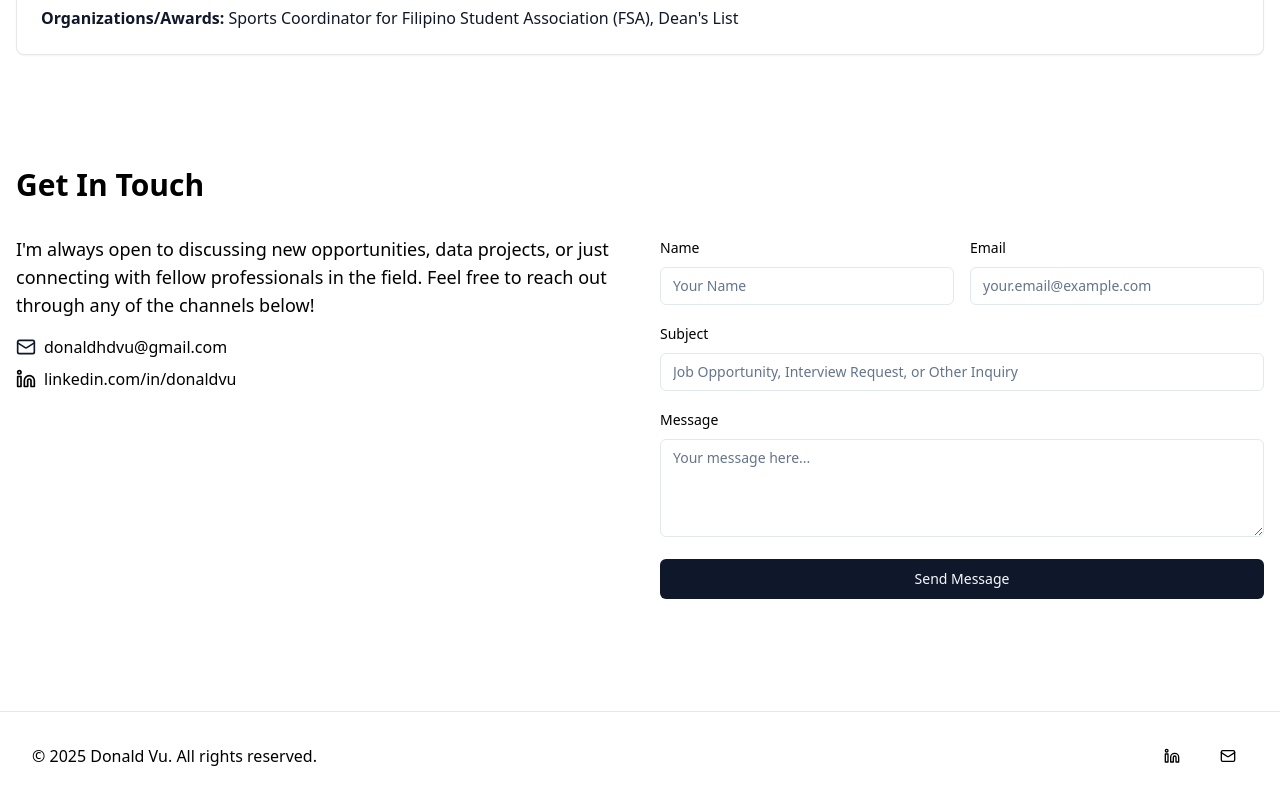
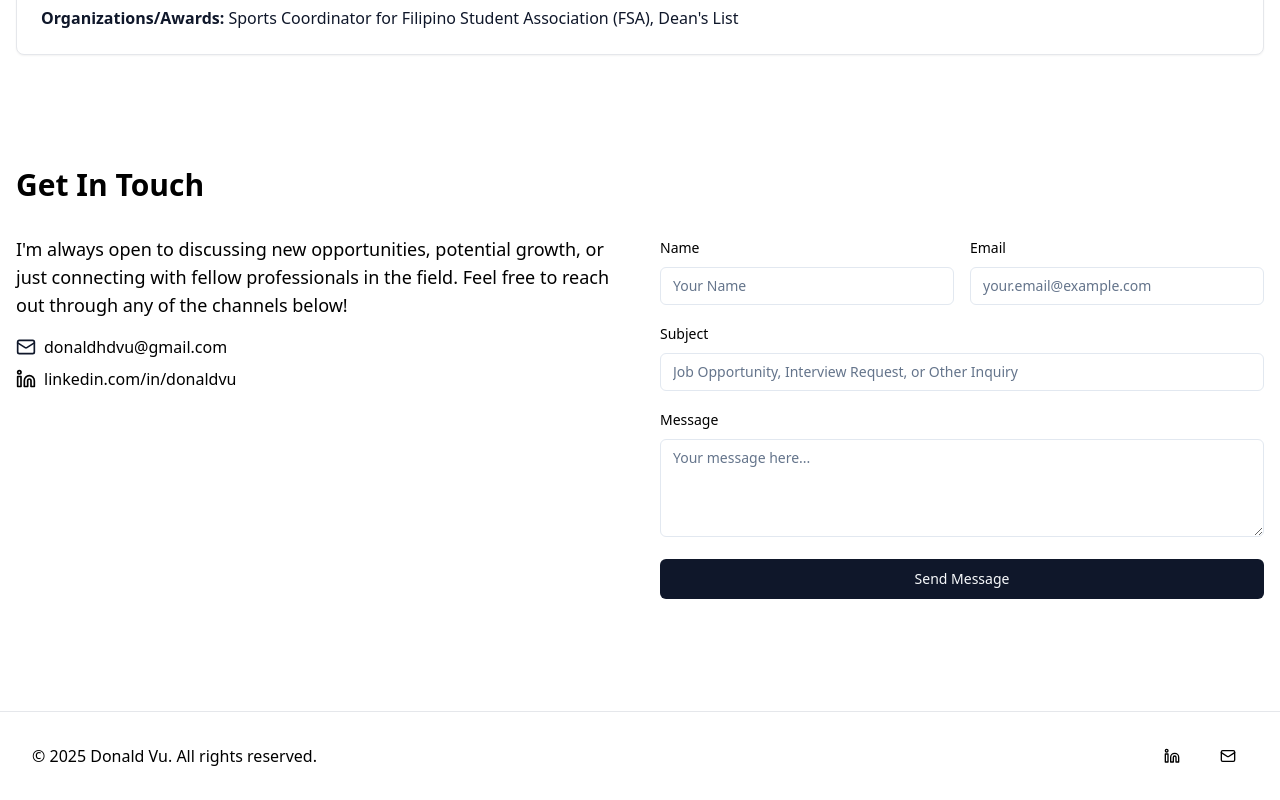
Before and after one commit to donnieevu/Portfolio, a Next.js app in the folder portfolio_webpage/: page / in a window 1280 px wide. Shown: the part 3868-4668 px from the top of the page. Built offline with nearby package versions, Linux system fonts and the light colour scheme.

Commit message:
editing get in touch section

```diff
--- a/portfolio_webpage/app/page.tsx
+++ b/portfolio_webpage/app/page.tsx
@@ -520,9 +520,9 @@ export default function Portfolio() {
           <div className="grid md:grid-cols-2 gap-10">
             <div className="space-y-4">
               <p className="text-lg">
-                I'm always open to discussing new opportunities, data projects,
-                or just connecting with fellow professionals in the field. Feel
-                free to reach out through any of the channels below!
+                I'm always open to discussing new opportunities, potential
+                growth, or just connecting with fellow professionals in the
+                field. Feel free to reach out through any of the channels below!
               </p>
               <div className="space-y-2">
                 <div className="flex items-center gap-2">
```
